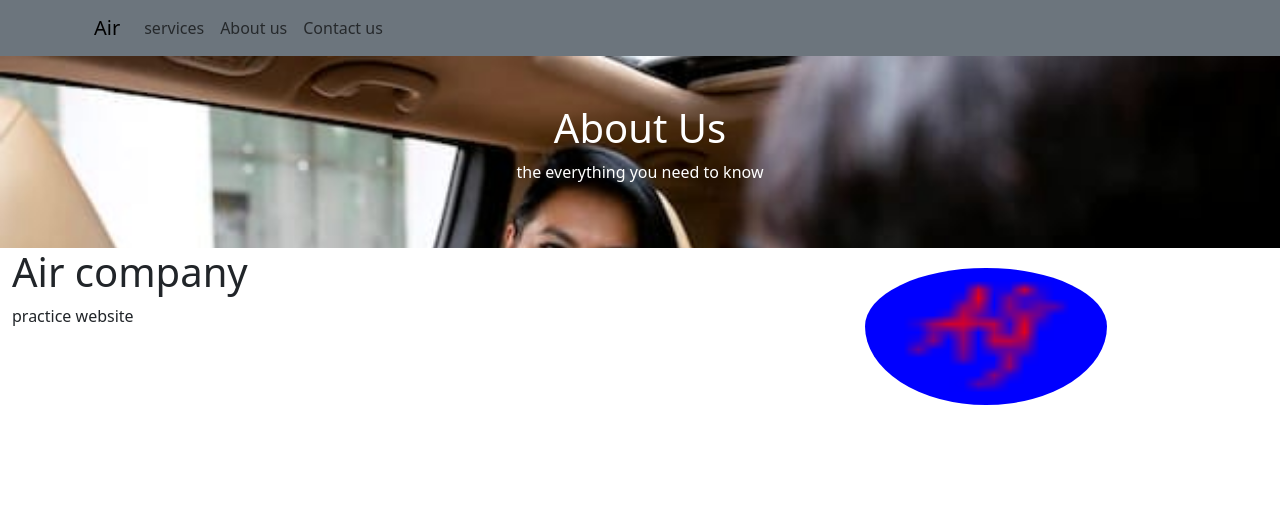
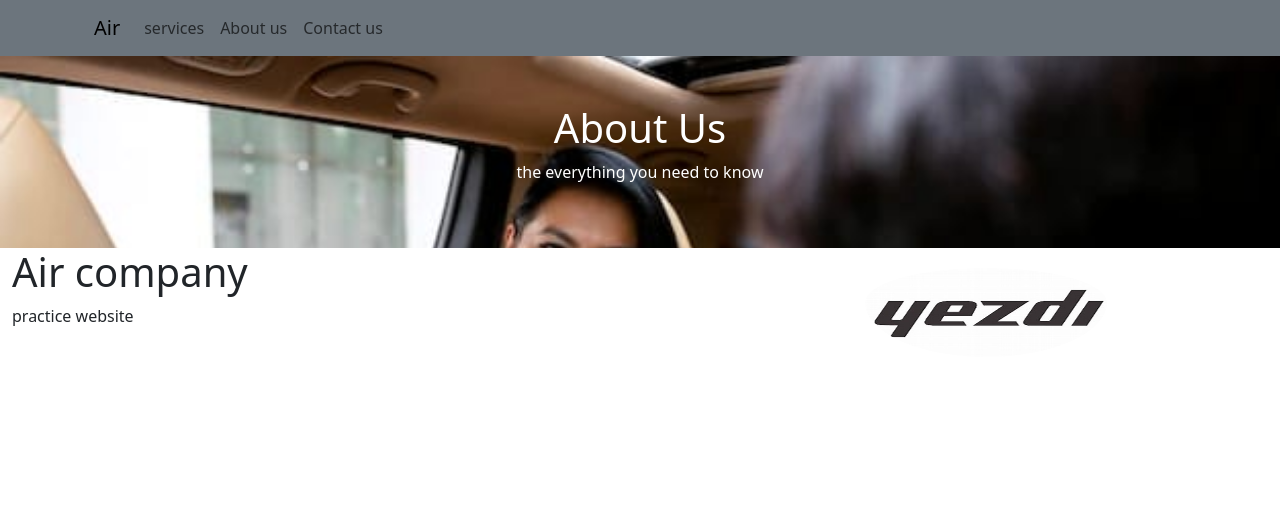
Before and after one commit to Ayush1316/myportfolio, a plain HTML site: page aboutus.html in a window 1280 px wide. Drawn offline with nearby package versions, Linux system fonts and the light colour scheme.

Commit message:
Update aboutus.html

```diff
--- a/aboutus.html
+++ b/aboutus.html
@@ -48,7 +48,7 @@
 
             </div>
             <div class="col-md-4">
-                <img src="images/favicon-16x16.png"  class="img-fluid rounded-circle " srcset="" style="width: 60%; height: 60%; padding-top: 20px;" >
+                <img src="images/yezdi logo.jpg"  class="img-fluid rounded-circle " srcset="" style="width: 60%; height: 60%; padding-top: 20px;" >
             </div>
         </div>
     </div>
```
